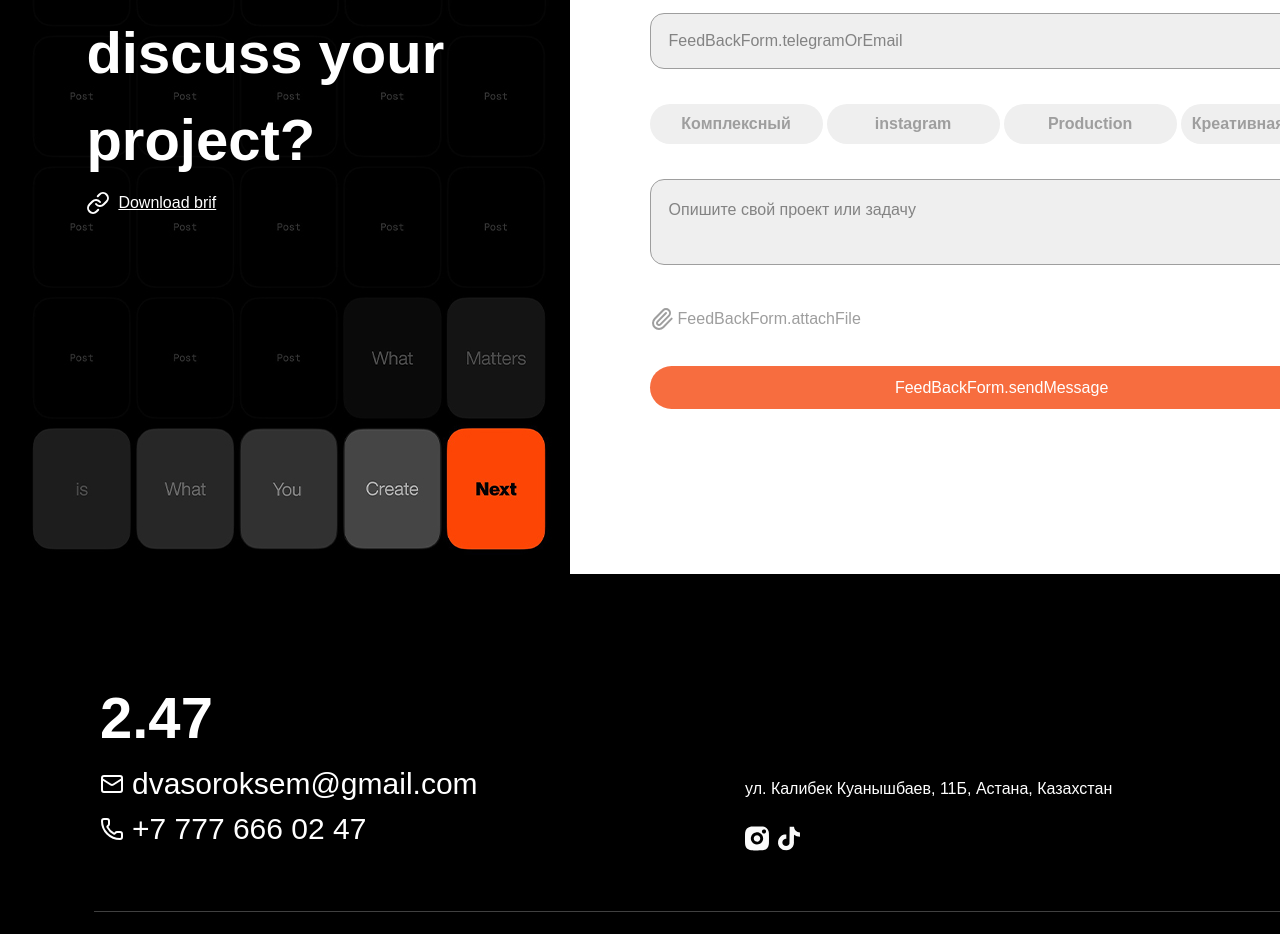
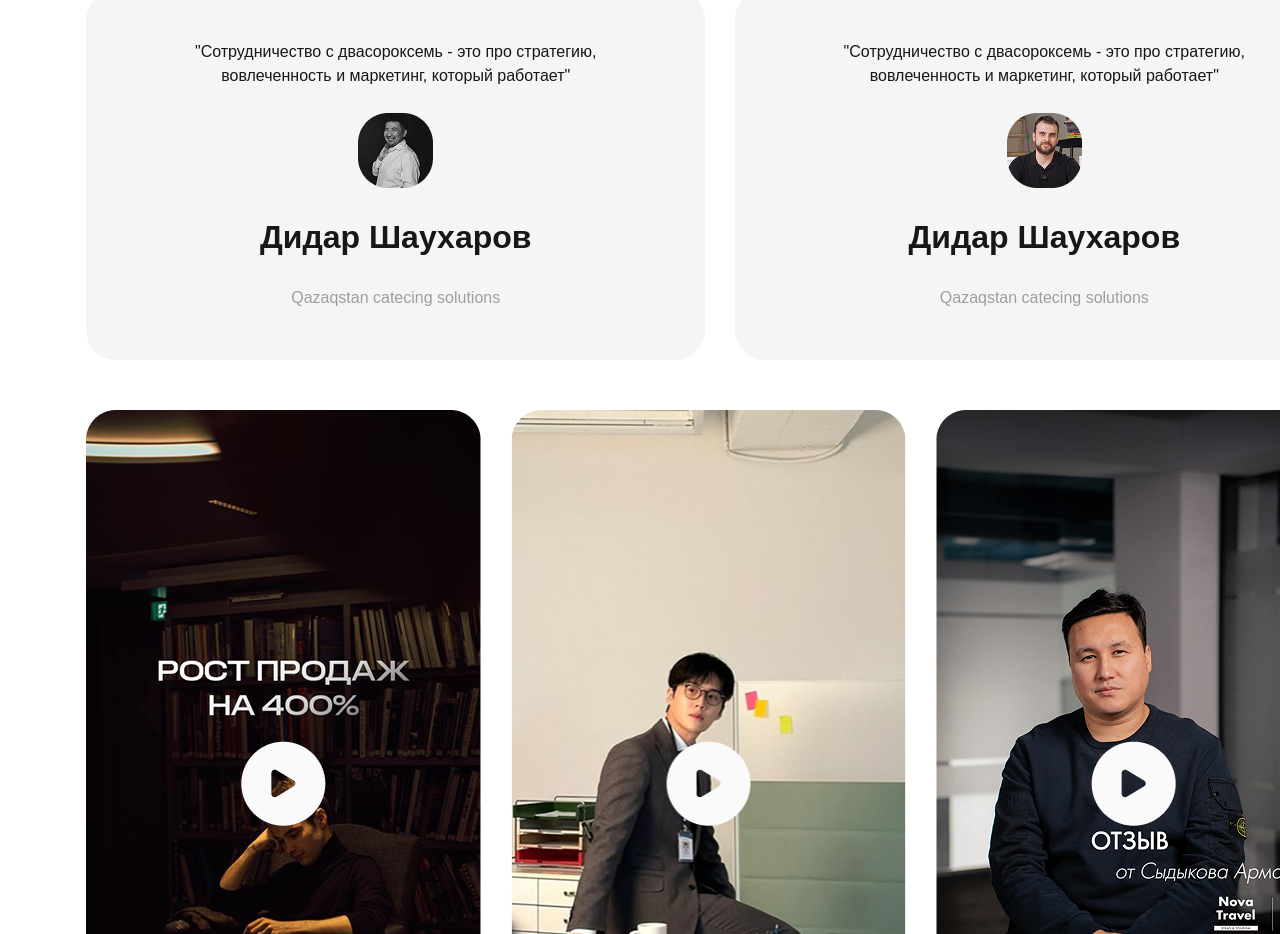
Before and after one commit to Bashkanitto/creacine, a Next.js app: page /en/reviews in a window 1280 px wide. Shown: the part 478-1412 px from the top of the page. Built offline with nearby package versions, Linux system fonts and the light colour scheme.

Commit message:
chore: put reviewsComponent to features/ui folder(reusable component)

```diff
--- /dev/null
+++ b/src/features/reviews/ui/index.tsx
@@ -0,0 +1,65 @@
+import { colors } from '@/constants/colors'
+import Image from 'next/image'
+
+export default function ReviewsComponent() {
+  const reviews = [
+    {
+      id: 0,
+      image: '/images/review1.png',
+      comment:
+        '"Сотрудничество с двасороксемь - это про стратегию, вовлеченность и маркетинг, который работает"',
+      name: 'Дидар Шаухаров',
+      role: 'Qazaqstan catecing solutions',
+    },
+    {
+      id: 1,
+      image: '/images/review2.png',
+      comment:
+        '"Сотрудничество с двасороксемь - это про стратегию, вовлеченность и маркетинг, который работает"',
+      name: 'Дидар Шаухаров',
+      role: 'Qazaqstan catecing solutions',
+    },
+  ]
+  const videos = [
+    {
+      id: 0,
+      video: '/images/video1.png',
+    },
+    {
+      id: 1,
+      video: '/images/video2.png',
+    },
+    {
+      id: 2,
+      video: '/images/video3.png',
+    },
+  ]
+
+  return (
+    <>
+      <p className="text-center" style={{ color: colors.text }}>
+        КЛИЕНТЫ О НАС
+      </p>
+      <h2 className="text-center mt-[20px] w-[60%] mx-auto">Реальные кейсы, реальные результаты</h2>
+      <div className="flex gap-[30px] overflow-x-scroll mt-[50px]">
+        {reviews.map((review) => (
+          <div
+            style={{ background: colors.background }}
+            key={review.id}
+            className="flex flex-col gap-[25px] items-center p-[50px] rounded-[30px]"
+          >
+            <p className="text-center w-[80%]">{review.comment}</p>
+            <Image width={75} height={75} src={review.image} alt="author avatar" />
+            <h3>{review.name}</h3>
+            <p style={{ color: colors.text }}>{review.role}</p>
+          </div>
+        ))}
+      </div>
+      <div className="video overflow-x-scroll mt-[50px] flex gap-[30px]">
+        {videos.map((video) => (
+          <Image key={video.id} width={395} height={760} src={video.video} alt="author avatar" />
+        ))}
+      </div>
+    </>
+  )
+}
```
